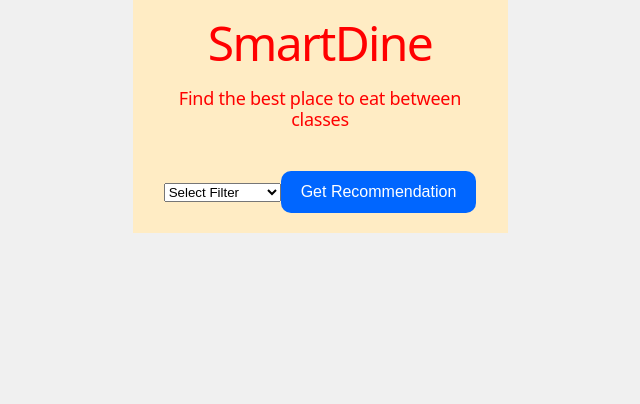
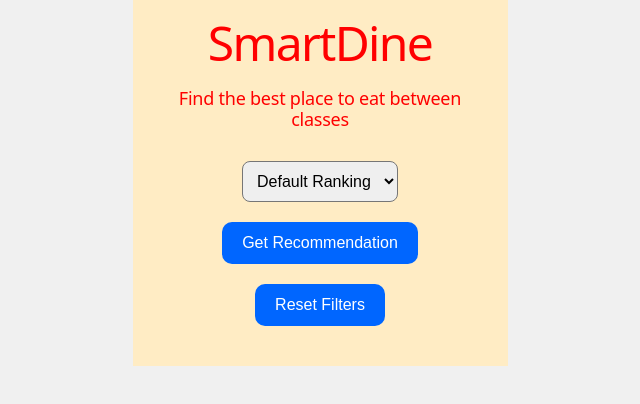
Before and after one commit to edgerees/SmartDine-App, a React (Vite) app: page / in a window 1280 px wide. Shown: the top 404 px of the page, without its empty margins (320-960 px from the left). Built offline with nearby package versions, Linux system fonts and the light colour scheme.

Commit message:
Added reset filter functionality

```diff
--- a/src/App.css
+++ b/src/App.css
@@ -70,3 +70,18 @@ button:hover {
   background-color: #f7f7f7;
   border-radius: 10px;
 }
+
+.filter-controls {
+  display: flex;
+  gap: 10px;
+  justify-content: center;
+  align-items: center;
+  flex-wrap: wrap;
+  margin-bottom: 20px;
+}
+
+.filter-controls select {
+  padding: 10px;
+  border-radius: 8px;
+  font-size: 16px;
+}
--- a/src/App.jsx
+++ b/src/App.jsx
@@ -31,8 +31,9 @@ function App() {
       <h1>SmartDine</h1>
       <h2>Find the best place to eat between classes</h2>
 
-      <select onChange={handleFilterChange}>
-        <option value="">Select Filter</option>
+      <div className="filter-controls">
+  <select value={filterType} onChange={handleFilterChange}>
+    <option value="">Default Ranking</option>
     <option value="protein">Highest Protein</option>
     <option value="calories">Lowest Calories</option>
     <option value="cost">Lowest Cost</option>
@@ -41,6 +42,18 @@ function App() {
   <button onClick={handleGetRecommendation}>
     Get Recommendation
   </button>
+
+  <button
+    onClick={() => {
+      setFilterType("");
+      setLocations([]);
+      setShowRecommendations(false);
+      setOpenMeal(null);
+    }}
+  >
+    Reset Filters
+  </button>
+</div>
 
       {showRecommendations && (
         <div className="recommendations">
```
Also changed, not shown: 1 other file (tests, documents, lock files or other folders). Lines whose indentation alone changed are shown as unchanged.
